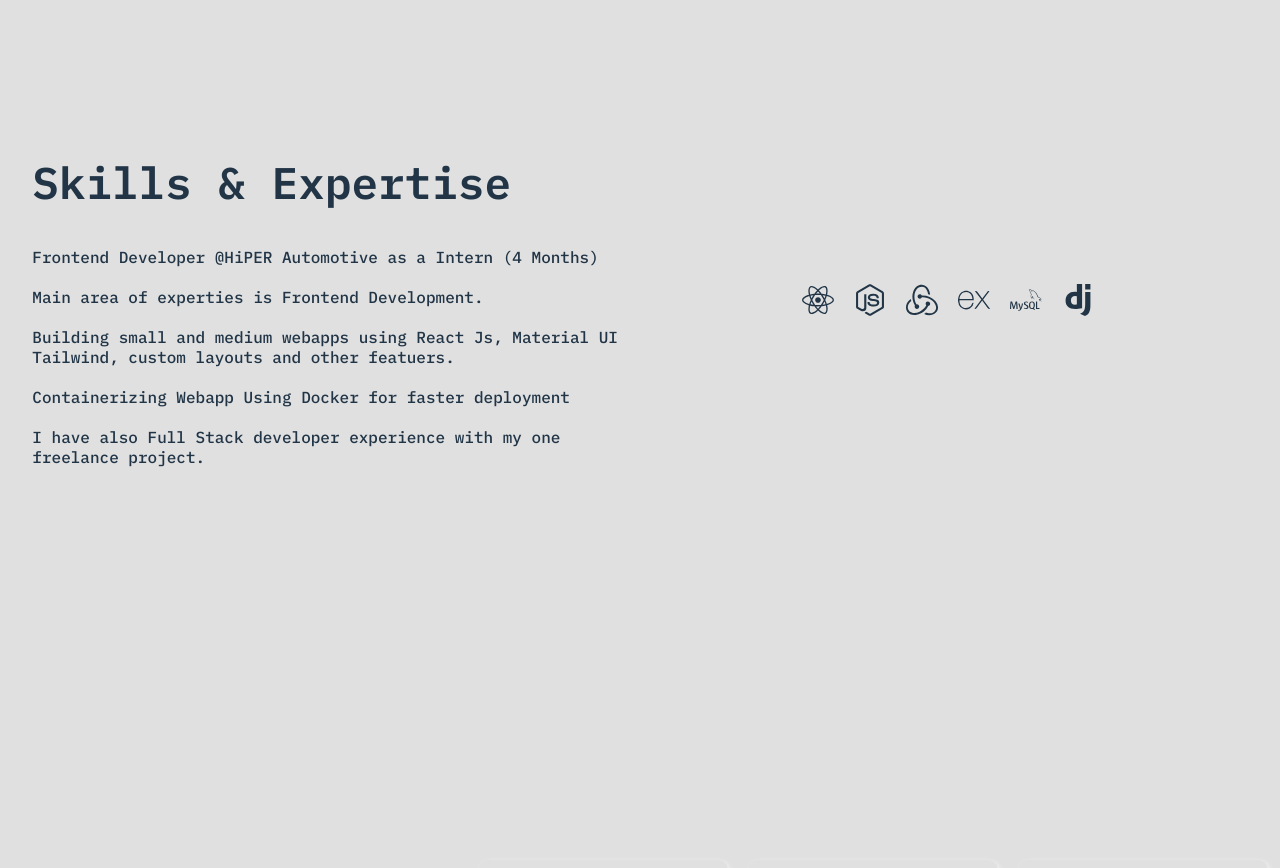
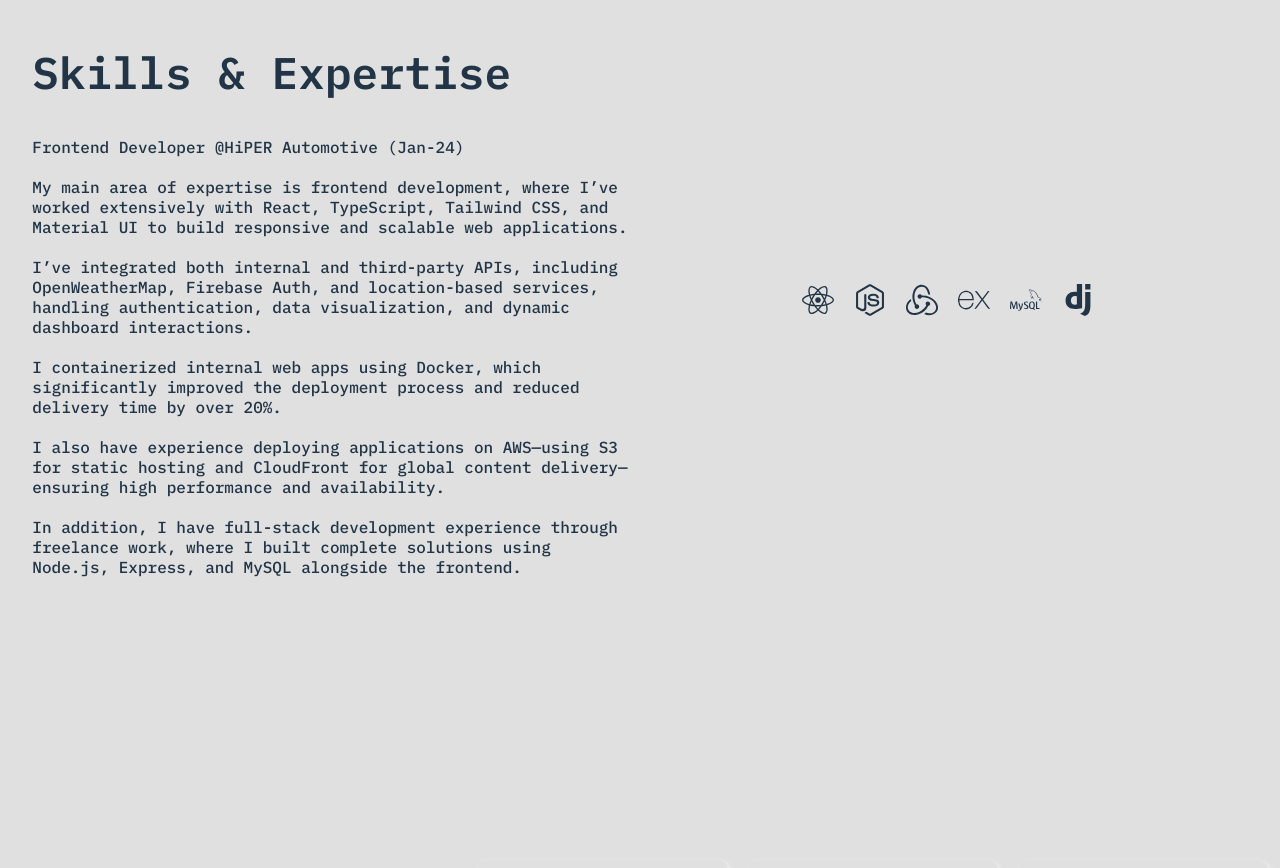
Before and after one commit to GulamAhmad-HiPER/portfolio, a React (Vite) app: page / in a window 1280 px wide. Shown: the part 900-1768 px from the top of the page. Built offline with nearby package versions, Linux system fonts and the light colour scheme.

Commit message:
updated resumse abd skill section content

```diff
--- a/src/pages/Skills/Skill.jsx
+++ b/src/pages/Skills/Skill.jsx
@@ -21,20 +21,33 @@ const Skill = () => {
             />
           </h1>
           <p>
-            Frontend Developer @HiPER Automotive as a Intern (4 Months)
+            Frontend Developer @HiPER Automotive (Jan-24)
             <br />
             <br />
-            Main area of experties is Frontend Development.
+            My main area of expertise is frontend development, where I’ve worked
+            extensively with React, TypeScript, Tailwind CSS, and Material UI to
+            build responsive and scalable web applications.
             <br />
             <br />
-            Building small and medium webapps using React Js, Material UI
-            Tailwind, custom layouts and other featuers.
+            I’ve integrated both internal and third-party APIs, including
+            OpenWeatherMap, Firebase Auth, and location-based services, handling
+            authentication, data visualization, and dynamic dashboard
+            interactions.
             <br />
             <br />
-            Containerizing Webapp Using Docker for faster deployment
+            I containerized internal web apps using Docker, which significantly
+            improved the deployment process and reduced delivery time by over
+            20%.
             <br />
-            <br />I have also Full Stack developer experience with my one
-            freelance project.
+            <br />
+            I also have experience deploying applications on AWS—using S3 for
+            static hosting and CloudFront for global content delivery—ensuring
+            high performance and availability.
+            <br />
+            <br />
+            In addition, I have full-stack development experience through
+            freelance work, where I built complete solutions using Node.js,
+            Express, and MySQL alongside the frontend.
           </p>
         </div>
       </div>
```
Also changed, not shown: 1 other file (tests, documents, lock files or other folders).
